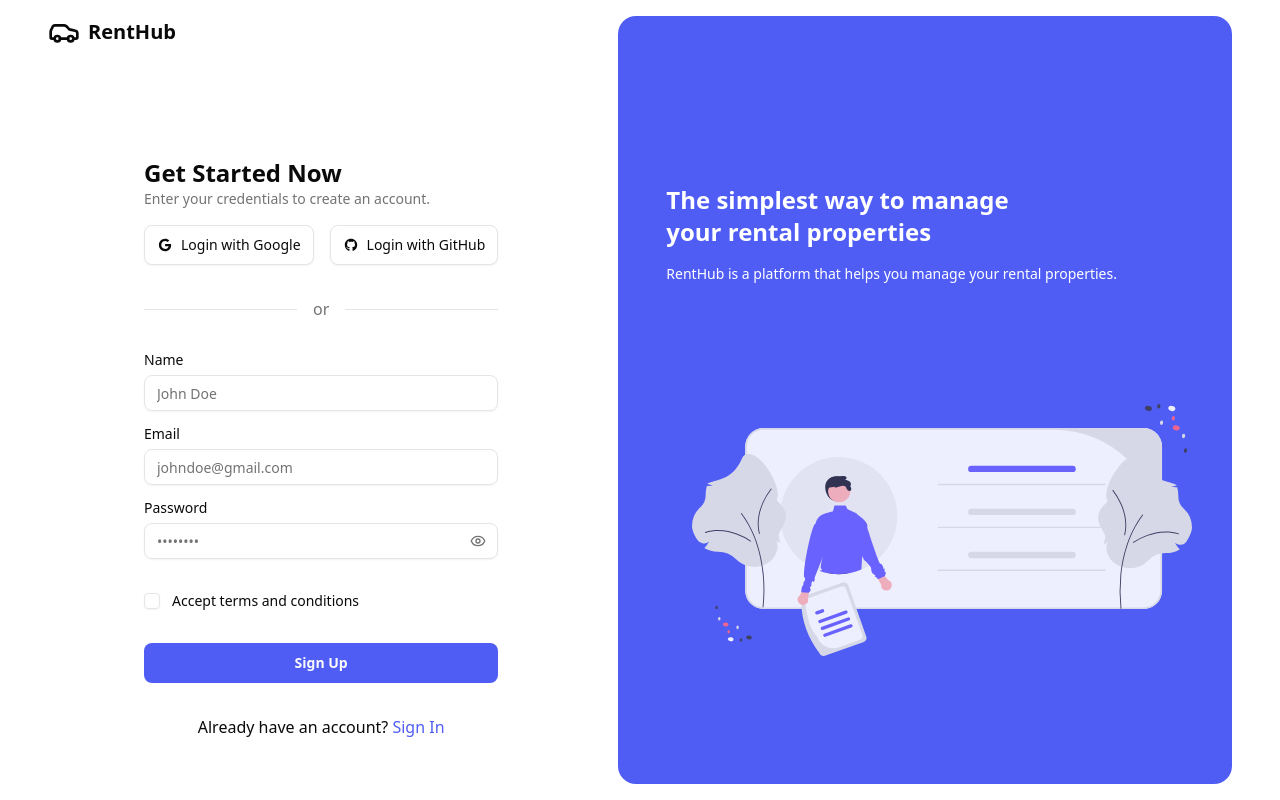
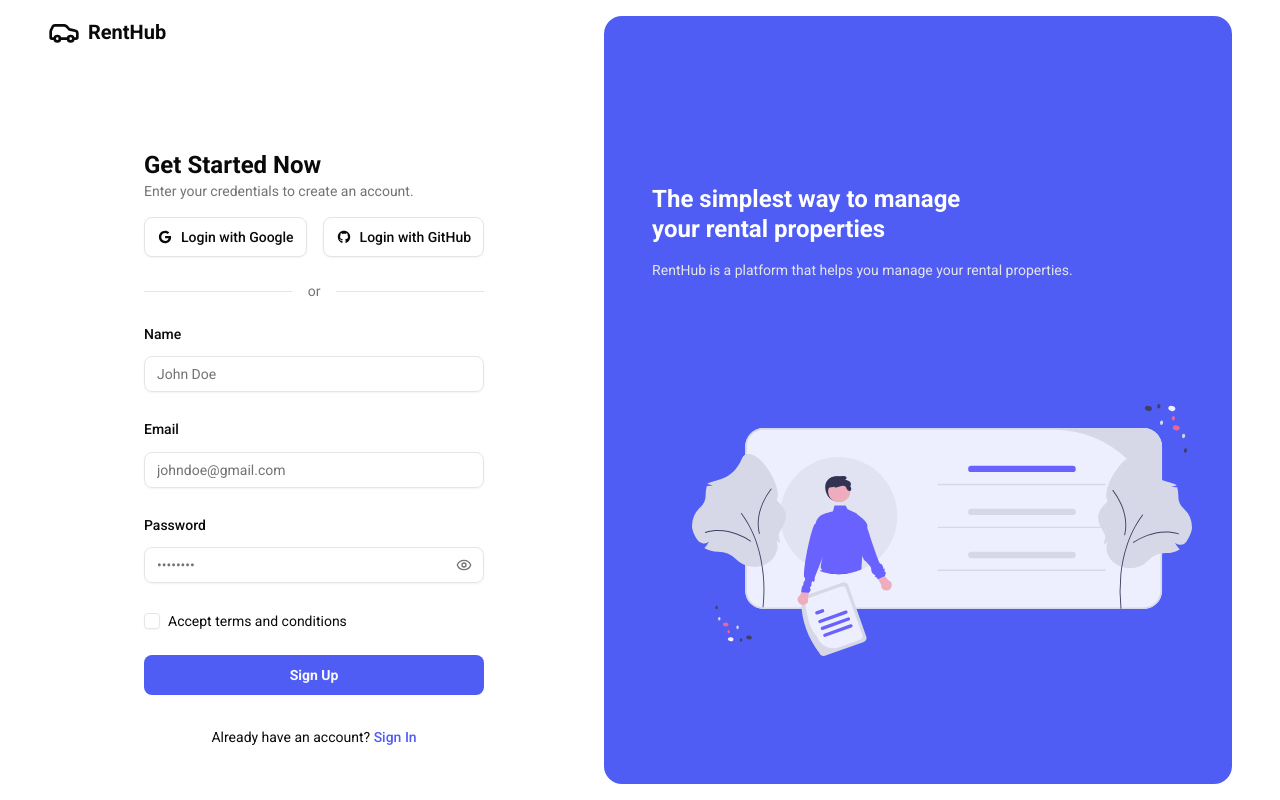
Before and after one commit to realSJ30/hub, a Next.js app: page /signup in a window 1280 px wide. Built offline with nearby package versions, Linux system fonts and the light colour scheme.

Commit message:
feat: Implement client-side form validation and state management for signup using React TanStack Form and Zod.

```diff
--- a/app/signup/components/signup-form.tsx
+++ b/app/signup/components/signup-form.tsx
@@ -1,18 +1,43 @@
+"use client";
+
+import * as React from "react";
+import { useForm } from "@tanstack/react-form";
+import { signupSchema, type SignupValues } from "@/lib/schemas/auth.schema";
 import { Button } from "@/components/ui/button";
 import { Input } from "@/components/ui/input";
 import { PasswordInput } from "@/components/ui/password-input";
-import { Label } from "@/components/ui/label";
 import { Car } from "lucide-react";
 import Link from "next/link";
 import GoogleIcon from "@/components/icons/google.icon";
 import GithubIcon from "@/components/icons/github.icon";
-import { Field, FieldGroup, FieldLabel } from "@/components/ui/field";
+import {
+  Field,
+  FieldGroup,
+  FieldLabel,
+  FieldError,
+} from "@/components/ui/field";
 import { Checkbox } from "@/components/ui/checkbox";
 import Image from "next/image";
 
 const SignUpForm = () => {
+  const form = useForm({
+    defaultValues: {
+      name: "",
+      email: "",
+      password: "",
+      terms: false,
+    } as SignupValues,
+    validators: {
+      onChange: signupSchema,
+    },
+    onSubmit: async ({ value }) => {
+      console.log("Submitted values:", value);
+      alert("Registration successful!");
+    },
+  });
+
   return (
-    <div className="flex md:flex-row flex-col py-4 gap-6 justify-between px-4 sm:px-8 md:px-12 mx-auto w-full min-h-screen">
+    <div className="flex md:flex-row flex-col py-4 gap-6 justify-between px-4 sm:px-8 md:px-12 mx-auto w-full min-h-screen font-sans">
       <div className="flex flex-col gap-4 flex-1">
         <Link href="/" className="flex items-center gap-2">
           <Car className="h-8 w-8" />
@@ -29,6 +54,7 @@ const SignUpForm = () => {
             <Button
               variant="outline"
               className="w-full sm:flex-1 gap-2 h-10 rounded-md"
+              type="button"
             >
               <GoogleIcon size={18} />
               Login with Google
@@ -36,40 +62,155 @@ const SignUpForm = () => {
             <Button
               variant="outline"
               className="w-full sm:flex-1 gap-2 h-10 rounded-md"
+              type="button"
             >
               <GithubIcon size={18} />
               Login with GitHub
             </Button>
           </div>
-          <div className="flex items-center gap-4 my-4">
+          <div className="flex items-center gap-4 my-2">
             <hr className="w-full" />
-            <span className="text-muted-foreground">or</span>
+            <span className="text-muted-foreground text-sm">or</span>
             <hr className="w-full" />
           </div>
-          <div className="flex flex-col gap-2">
-            <Label htmlFor="name">Name</Label>
-            <Input id="name" type="text" placeholder="John Doe" />
-          </div>
-          <div className="flex flex-col gap-2">
-            <Label htmlFor="email">Email</Label>
-            <Input id="email" type="email" placeholder="johndoe@gmail.com" />
-          </div>
-          <div className="flex flex-col gap-2">
-            <Label htmlFor="password">Password</Label>
-            <PasswordInput id="password" placeholder="••••••••" />
-          </div>
-          <FieldGroup className="w-full mt-4">
-            <Field orientation="horizontal">
-              <Checkbox id="terms-checkbox-basic" name="terms-checkbox-basic" />
-              <FieldLabel htmlFor="terms-checkbox-basic">
-                Accept terms and conditions
-              </FieldLabel>
-            </Field>
-          </FieldGroup>
-          <Button className="w-full h-10 rounded-md font-semibold bg-primary mt-4">
-            Sign Up
-          </Button>
-          <p className="text-center mt-4">
+
+          <form
+            id="signup-form"
+            onSubmit={(e) => {
+              e.preventDefault();
+              e.stopPropagation();
+              form.handleSubmit();
+            }}
+          >
+            <FieldGroup>
+              <form.Field
+                name="name"
+                children={(field) => {
+                  const isInvalid =
+                    field.state.meta.isTouched &&
+                    field.state.meta.errors.length > 0;
+                  return (
+                    <Field data-invalid={isInvalid}>
+                      <FieldLabel htmlFor={field.name}>Name</FieldLabel>
+                      <Input
+                        id={field.name}
+                        name={field.name}
+                        value={field.state.value}
+                        onBlur={field.handleBlur}
+                        onChange={(e) => field.handleChange(e.target.value)}
+                        placeholder="John Doe"
+                        aria-invalid={isInvalid}
+                      />
+                      {isInvalid && (
+                        <FieldError errors={field.state.meta.errors} />
+                      )}
+                    </Field>
+                  );
+                }}
+              />
+
+              <form.Field
+                name="email"
+                children={(field) => {
+                  const isInvalid =
+                    field.state.meta.isTouched &&
+                    field.state.meta.errors.length > 0;
+                  return (
+                    <Field data-invalid={isInvalid}>
+                      <FieldLabel htmlFor={field.name}>Email</FieldLabel>
+                      <Input
+                        id={field.name}
+                        name={field.name}
+                        type="email"
+                        value={field.state.value}
+                        onBlur={field.handleBlur}
+                        onChange={(e) => field.handleChange(e.target.value)}
+                        placeholder="johndoe@gmail.com"
+                        aria-invalid={isInvalid}
+                      />
+                      {isInvalid && (
+                        <FieldError errors={field.state.meta.errors} />
+                      )}
+                    </Field>
+                  );
+                }}
+              />
+
+              <form.Field
+                name="password"
+                children={(field) => {
+                  const isInvalid =
+                    field.state.meta.isTouched &&
+                    field.state.meta.errors.length > 0;
+                  return (
+                    <Field data-invalid={isInvalid}>
+                      <FieldLabel htmlFor={field.name}>Password</FieldLabel>
+                      <PasswordInput
+                        id={field.name}
+                        name={field.name}
+                        value={field.state.value}
+                        onBlur={field.handleBlur}
+                        onChange={(e) => field.handleChange(e.target.value)}
+                        placeholder="••••••••"
+                        aria-invalid={isInvalid}
+                      />
+                      {isInvalid && (
+                        <FieldError errors={field.state.meta.errors} />
+                      )}
+                    </Field>
+                  );
+                }}
+              />
+
+              <form.Field
+                name="terms"
+                children={(field) => {
+                  const isInvalid =
+                    field.state.meta.isTouched &&
+                    field.state.meta.errors.length > 0;
+                  return (
+                    <Field data-invalid={isInvalid}>
+                      <div className="flex items-center gap-2">
+                        <Checkbox
+                          id={field.name}
+                          name={field.name}
+                          checked={field.state.value}
+                          onCheckedChange={(checked) =>
+                            field.handleChange(!!checked)
+                          }
+                          aria-invalid={isInvalid}
+                        />
+                        <FieldLabel
+                          htmlFor={field.name}
+                          className="font-normal text-sm"
+                        >
+                          Accept terms and conditions
+                        </FieldLabel>
+                      </div>
+                      {isInvalid && (
+                        <FieldError errors={field.state.meta.errors} />
+                      )}
+                    </Field>
+                  );
+                }}
+              />
+            </FieldGroup>
+
+            <form.Subscribe
+              selector={(state) => [state.canSubmit, state.isSubmitting]}
+              children={([canSubmit, isSubmitting]) => (
+                <Button
+                  className="w-full h-10 rounded-md font-semibold bg-primary mt-6"
+                  type="submit"
+                  disabled={!canSubmit || isSubmitting}
+                >
+                  {isSubmitting ? "Signing Up..." : "Sign Up"}
+                </Button>
+              )}
+            />
+          </form>
+
+          <p className="text-center mt-4 text-sm">
             Already have an account?{" "}
             <Link
               href="/login"
@@ -81,18 +222,19 @@ const SignUpForm = () => {
         </div>
       </div>
       <div className="hidden md:flex flex-col px-12 py-8 justify-start flex-1 bg-primary rounded-2xl text-white p-6 relative">
-        <h2 className="text-2xl font-semibold mt-34">
+        <h2 className="text-2xl font-semibold mt-34 leading-tight">
           The simplest way to manage <br /> your rental properties
         </h2>
-        <p className="text-neutral mt-4 text-sm">
+        <p className="text-neutral-200 mt-4 text-sm">
           RentHub is a platform that helps you manage your rental properties.
         </p>
         <Image
           src="/signin-hero.svg"
-          alt="Sign Up"
+          alt="Sign Up Hero"
           width={500}
           height={500}
           className="absolute bottom-32 right-10 opacity-90"
+          priority
         />
       </div>
     </div>
--- /dev/null
+++ b/lib/schemas/auth.schema.ts
@@ -0,0 +1,12 @@
+import { z } from "zod";
+
+export const signupSchema = z.object({
+  name: z.string().min(2, "Name must be at least 2 characters"),
+  email: z.string().email("Invalid email address"),
+  password: z.string().min(8, "Password must be at least 8 characters"),
+  terms: z.boolean().refine((val) => val === true, {
+    message: "You must accept the terms and conditions",
+  }),
+});
+
+export type SignupValues = z.infer<typeof signupSchema>;
--- a/package.json
+++ b/package.json
@@ -11,6 +11,8 @@
   "dependencies": {
     "@radix-ui/react-label": "^2.1.8",
     "@radix-ui/react-slot": "^1.2.4",
+    "@tanstack/react-form": "^1.28.0",
+    "@tanstack/zod-form-adapter": "^0.42.1",
     "class-variance-authority": "^0.7.1",
     "clsx": "^2.1.1",
     "lucide-react": "^0.563.0",
@@ -18,7 +20,8 @@
     "radix-ui": "^1.4.3",
     "react": "19.2.3",
     "react-dom": "19.2.3",
-    "tailwind-merge": "^3.4.0"
+    "tailwind-merge": "^3.4.0",
+    "zod": "^3.25.76"
   },
   "devDependencies": {
     "@tailwindcss/postcss": "^4",
```
Also changed, not shown: 1 other file (tests, documents, lock files or other folders).
